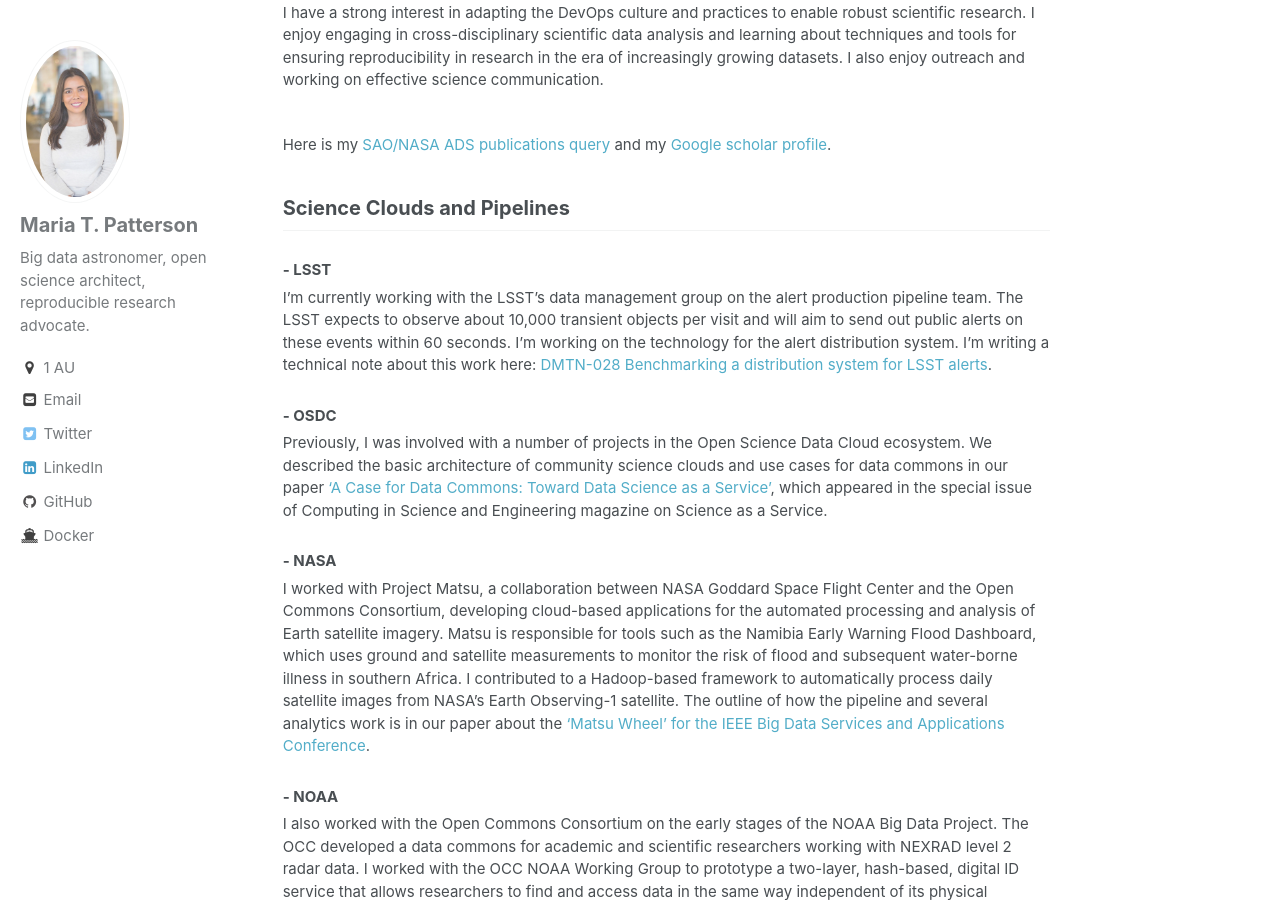
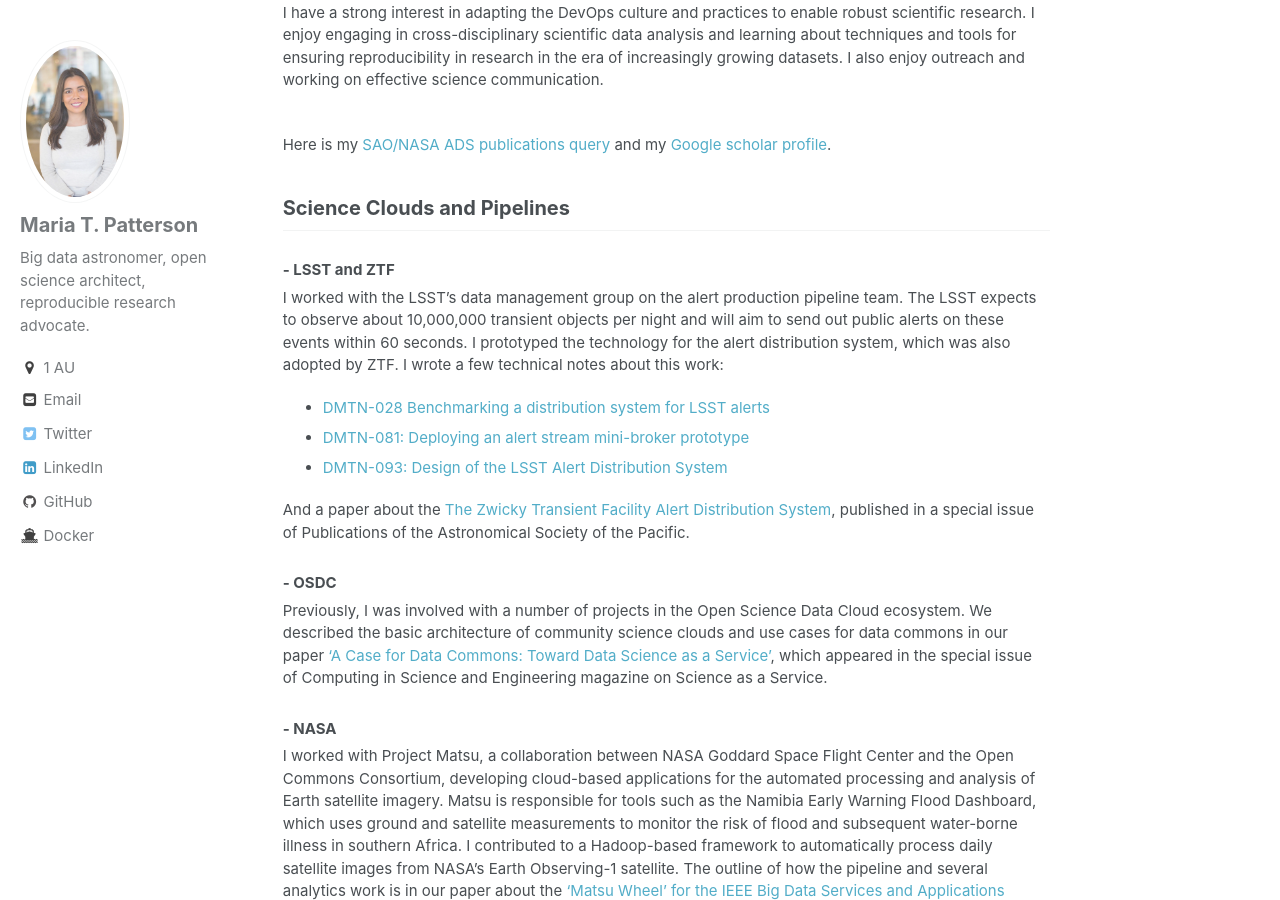
Before and after one commit to mtpatter/mtpatter.github.io, a Jekyll site: the page built from _pages/projects.md, in a window 1280 px wide and 900 px high, scrolled down 370 px. Built offline with Jekyll 4.4.1, drawn with Linux system fonts in a browser that asks for light colours.

Commit message:
Update projects.

```diff
--- a/_pages/projects.md
+++ b/_pages/projects.md
@@ -17,12 +17,20 @@
 
 ## Science Clouds and Pipelines
 
-### - LSST
-I'm currently working with the LSST's data management group on the alert
-production pipeline team.  The LSST expects to observe about 10,000 transient
-objects per visit and will aim to send out public alerts on these events within
-60 seconds.  I'm working on the technology for the alert distribution system.
-I'm writing a technical note about this work here: [DMTN-028 Benchmarking a distribution system for LSST alerts](https://dmtn-028.lsst.io).
+### - LSST and ZTF
+I worked with the LSST's data management group on the alert
+production pipeline team.  The LSST expects to observe about 10,000,000 transient
+objects per night and will aim to send out public alerts on these events within
+60 seconds.  I prototyped the technology for the alert distribution system, which was
+also adopted by ZTF.
+I wrote a few technical notes about this work:
+
+* [DMTN-028 Benchmarking a distribution system for LSST alerts](https://dmtn-028.lsst.io)
+* [DMTN-081: Deploying an alert stream mini-broker prototype](https://dmtn-081.lsst.io/)
+* [DMTN-093: Design of the LSST Alert Distribution System](https://dmtn-093.lsst.io/)
+
+And a paper about the [The Zwicky Transient Facility Alert Distribution System](http://iopscience.iop.org/article/10.1088/1538-3873/aae904/), published in a special
+issue of Publications of the Astronomical Society of the Pacific.
 
 ### - OSDC
 Previously, I was involved with a number of projects in the Open Science Data
```
